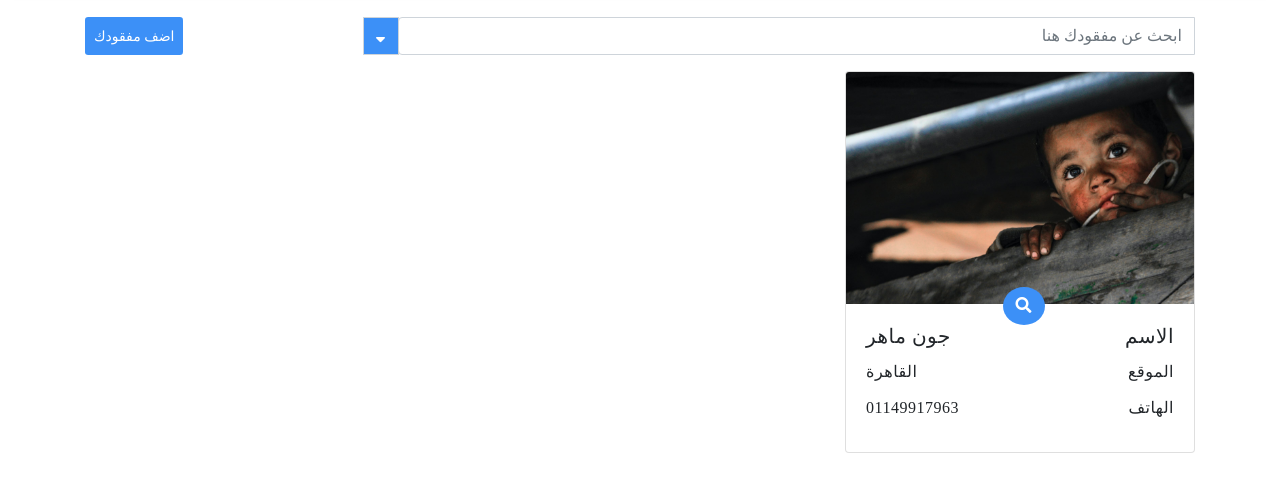
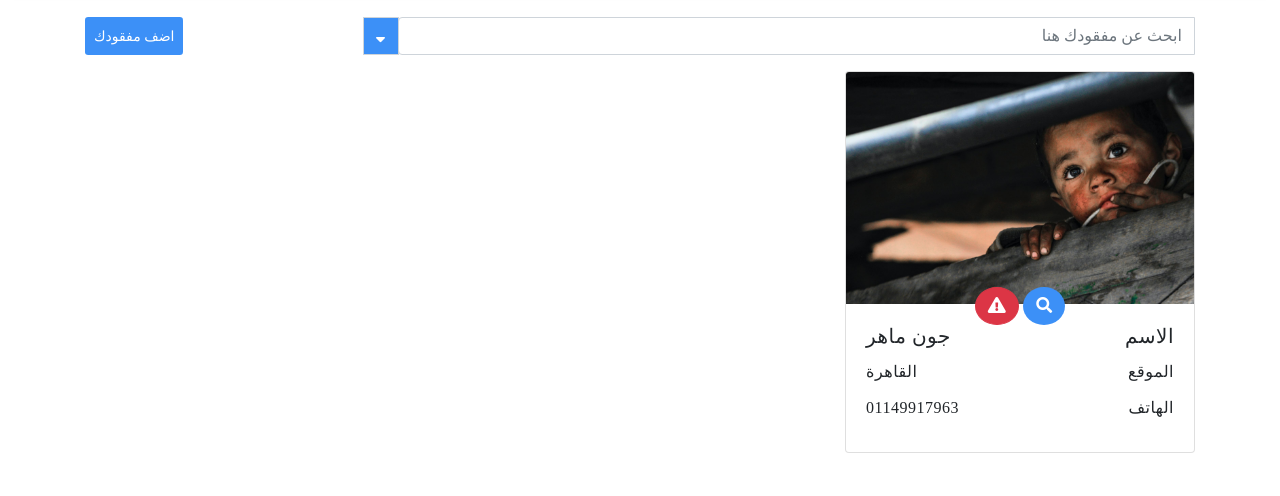
Before and after one commit to John1316/delany, a plain HTML site: page lost.html in a window 1280 px wide. Shown: the part 111-607 px from the top of the page. Drawn offline with Linux system fonts and the light colour scheme.

Commit message:
fifth edit

```diff
--- a/css/style.scss
+++ b/css/style.scss
@@ -834,14 +834,15 @@ header a.logo img {
         .card-body{
             position: relative;
         }
-        .btn{
+        .btns-details{
             position: absolute;
             bottom: 127px;
-            left: 45%;
+            left: 37%;
         }
     }
+}
 
-}
+
     .nav-pages2{
         .btn-white{
             color:$maincolor;
--- a/lost.html
+++ b/lost.html
@@ -146,7 +146,10 @@
                         <div class="card">
                             <img class="card-img-top" src="images/cover.jpg" alt="">
                             <div class="card-body text-right">
-                                <button class="rounded-circle btn btn-main"><i class="fas fa-search"></i></button>
+                                <div class="btns-details">
+                                    <button class="rounded-circle btn btn-main"><i class="fas fa-search"></i></button>
+                                    <button class="rounded-circle btn btn-danger"><i class="fas fa-exclamation-triangle"></i></button>
+                                </div>
                                 <h5 class="card-title"><p class="card-title float-left">جون ماهر</p>الاسم</h5>
                                 <div class="clearfix"></div>
                                 <p class="card-text"><p class="card-title float-left">القاهرة</p>الموقع</p>
```
Also changed, not shown: css/style.css, 1 other file.
